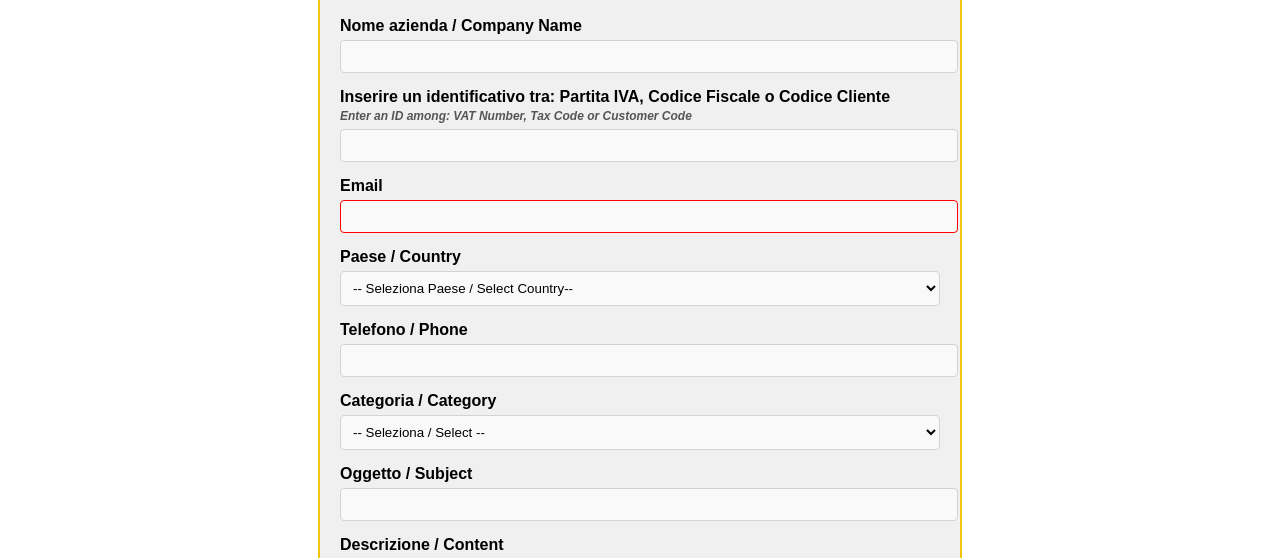
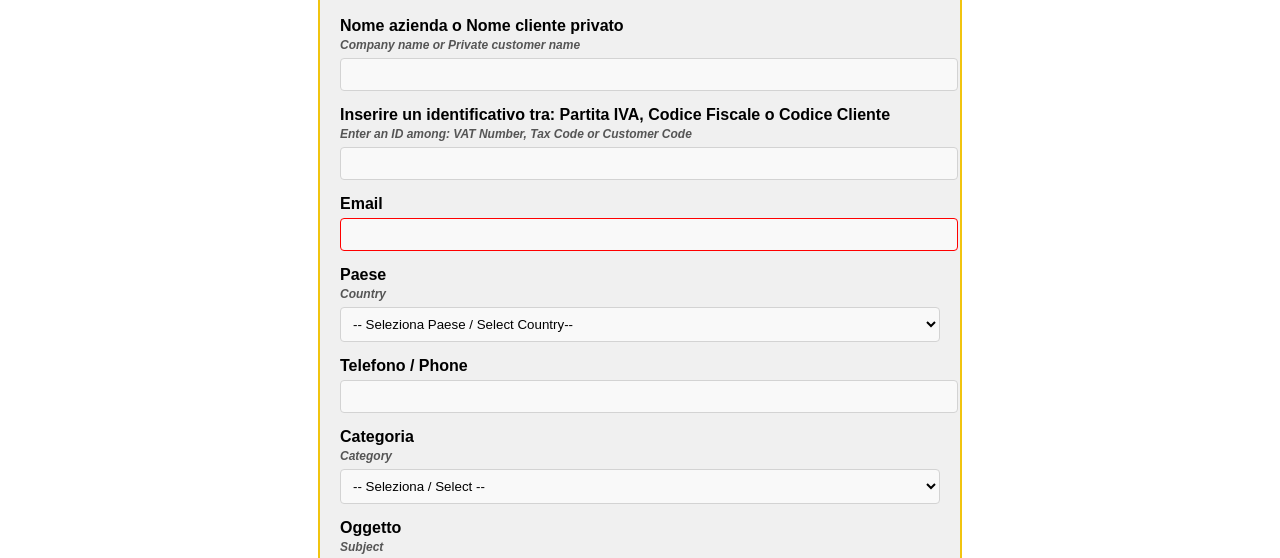
Before and after one commit to FAN-Europe-Lighting/Ticketing, a website: page index.html in a window 1280 px wide. Shown: the part 187-745 px from the top of the page. Drawn offline with Linux system fonts and the light colour scheme.

Commit message:
index.html

```diff
--- a/index.html
+++ b/index.html
@@ -165,7 +165,10 @@
   <h2>Richiesta Assistenza / Help Desk</h2>
   <form id="ticketForm">
     <div class="form-group">
-      <label for="nome">Nome azienda / Company Name</label>
+<label for="nome">
+  Nome azienda o Nome cliente privato<br>
+  <em style="font-size: 12px; color: #555;">Company name or Private customer name</em>
+	</label>
       <input type="text" id="nome" name="nome" required>
     </div>
 
@@ -183,7 +186,10 @@
     </div>
 
     <div class="form-group">
-      <label for="paese">Paese / Country</label>
+      <label for="nome">
+  Paese<br>
+  <em style="font-size: 12px; color: #555;">Country</em>
+	</label>
       <select id="paese" name="paese" required>
         <option value="">-- Seleziona Paese / Select Country--</option>
         <option value="IT">IT - Italy</option>
@@ -259,7 +265,10 @@
 
 
     <div class="form-group">
-      <label for="categoria">Categoria / Category</label>
+      <label for="nome">
+  Categoria<br>
+  <em style="font-size: 12px; color: #555;">Category</em>
+	</label>
       <select id="categoria" name="categoria" required>
         <option value="">-- Seleziona / Select --</option>
         <option value="Ordini e spedizioni">Ordini e spedizioni / Orders and shipments</option>
@@ -285,12 +294,18 @@
 
 
     <div class="form-group">
-      <label for="oggetto">Oggetto / Subject</label>
+      <label for="nome">
+  Oggetto<br>
+  <em style="font-size: 12px; color: #555;">Subject</em>
+	</label>
       <input type="text" id="oggetto" name="oggetto" required>
     </div>
 
     <div class="form-group">
-      <label for="descrizione">Descrizione / Content</label>
+      <label for="nome">
+  Descrizione<br>
+  <em style="font-size: 12px; color: #555;">Content</em>
+	</label>
       <textarea id="descrizione" name="descrizione" rows="5" required></textarea>
     </div>
 
```
